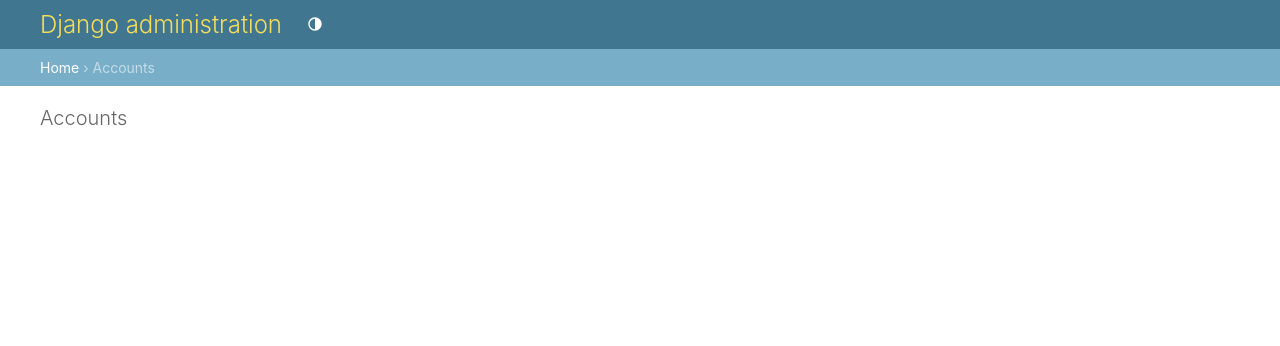
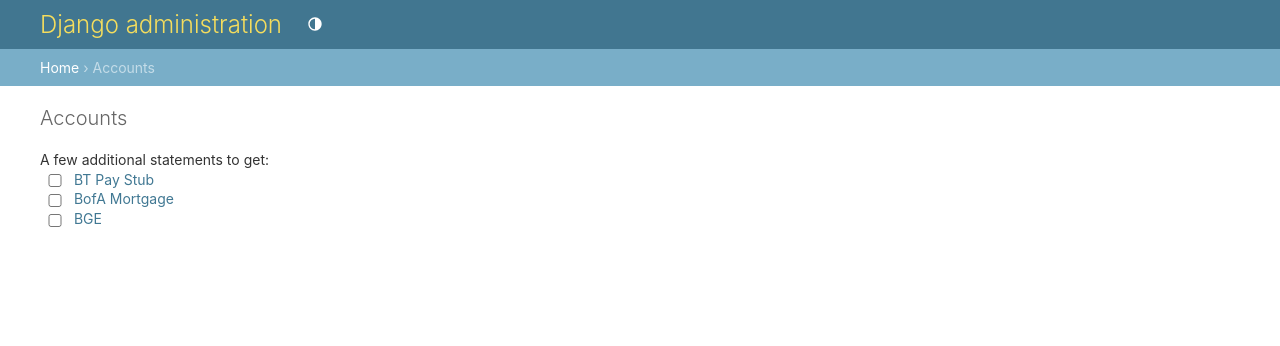
Before and after one commit to TheBrookhavenGroup/worth, a Django app: page /accounts/ in a window 1280 px wide. Shown: the top 346 px of the page. Run offline with Django 4.2, Linux system fonts and the light colour scheme.

Commit message:
Added additional statements to accounts.html.

```diff
--- a/accounts/templates/accounts/accounts.html
+++ b/accounts/templates/accounts/accounts.html
@@ -24,5 +24,14 @@
             <input type="checkbox" style="width: 30px" id="task_completed" value="">{{ a }}</br>
         {% endfor %}
     </p>
+    <p>
+    A few additional statements to get:<br>
+        <input type="checkbox" style="width: 30px" id="task_completed" value="">
+        <a href="https://my.payentry.com/Account/Login?Reason=Logout" target="_blank">BT Pay Stub</a><br>
+        <input type="checkbox" style="width: 30px" id="task_completed" value="">
+        <a href=https://www.bankofamerica.com/ target="_blank">BofA Mortgage</a><br>
+        <input type="checkbox" style="width: 30px" id="task_completed" value="">
+        <a href="https://bge.com" target="_blank">BGE</a><br>
+    </p>
 
 {% endblock content %}
```
